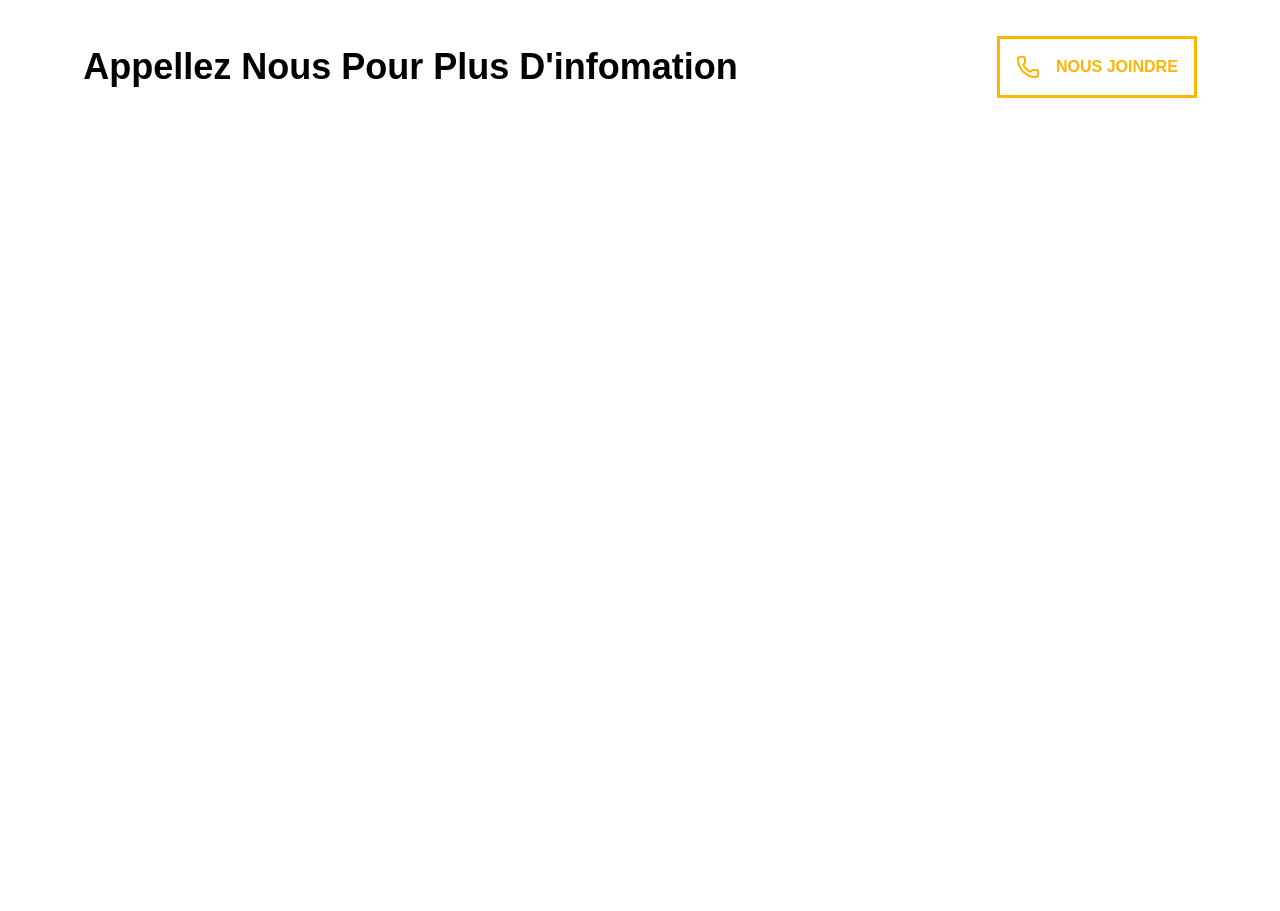
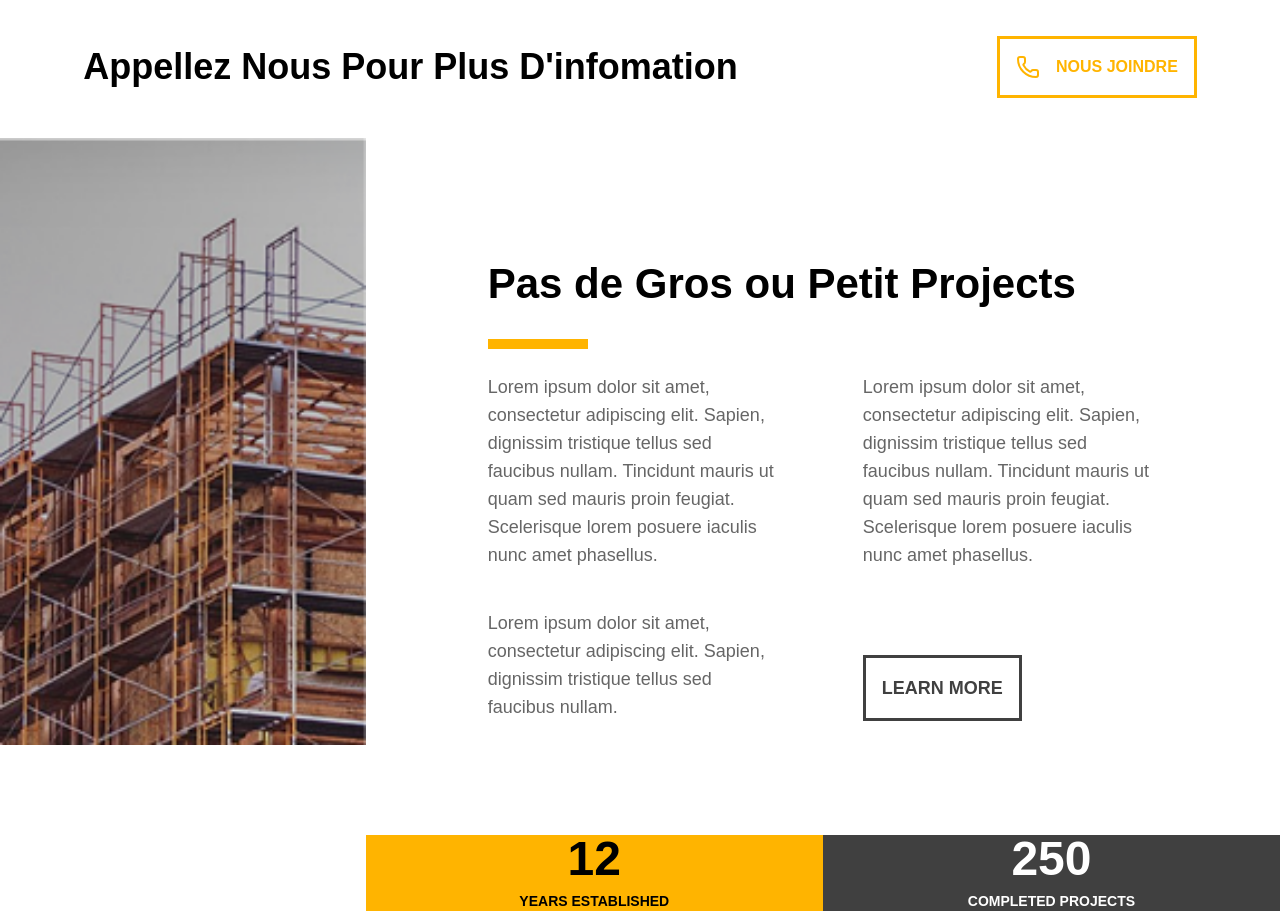
Before and after one commit to Nick-Lemy/merap_website, a Next.js app: page / in a window 1280 px wide. Shown: the part 760-1671 px from the top of the page. Before the commit the page ends 898 px from the top, so only its background shows below. Built offline with nearby package versions, Linux system fonts and the light colour scheme.

Commit message:
ci: section2 done

```diff
--- /dev/null
+++ b/src/app/(home)/_components/HomeSection2.tsx
@@ -0,0 +1,59 @@
+import React from "react";
+import Section2Img from "@/assets/home-section2.png";
+import Image from "next/image";
+
+export default function HomeSection2() {
+  return (
+    <section>
+      <div className="flex h-full justify-stretch items-stretch">
+        <div className="flex-4">
+          <Image src={Section2Img} alt="Section 2" className="w-full h-auto" />
+        </div>
+        <div className="flex flex-col w-full flex-10">
+          <div className="px-30.5 py-28.5 space-y-6 flex-8">
+            <h1 className="text-[42px] font-bold">
+              Pas de Gros ou Petit Projects
+            </h1>
+
+            <div className="w-25 h-2.5 bg-[#FFB400] " />
+            <div className="flex text-lg gap-20 text-[#666666] *:flex-1">
+              <div className="flex flex-col gap-10">
+                <p>
+                  Lorem ipsum dolor sit amet, consectetur adipiscing elit.
+                  Sapien, dignissim tristique tellus sed faucibus nullam.
+                  Tincidunt mauris ut quam sed mauris proin feugiat. Scelerisque
+                  lorem posuere iaculis nunc amet phasellus.
+                </p>
+                <p>
+                  Lorem ipsum dolor sit amet, consectetur adipiscing elit.
+                  Sapien, dignissim tristique tellus sed faucibus nullam.
+                </p>
+              </div>
+              <div className="flex flex-col justify-between">
+                <p>
+                  Lorem ipsum dolor sit amet, consectetur adipiscing elit.
+                  Sapien, dignissim tristique tellus sed faucibus nullam.
+                  Tincidunt mauris ut quam sed mauris proin feugiat. Scelerisque
+                  lorem posuere iaculis nunc amet phasellus.
+                </p>
+                <button className="border-3 w-fit justify-center cursor-pointer hover:bg-[#404040] hover:text-white transition-all transform duration-200 flex items-center gap-4 font-bold p-4 border-[#404040] text-[#404040]">
+                  <span>LEARN MORE</span>
+                </button>
+              </div>
+            </div>
+          </div>
+          <div className="flex w-full flex-3">
+            <div className="bg-[#FFB400] flex flex-col items-center justify-center gap-2 text-black flex-1 h-full">
+              <h1 className="text-5xl font-bold">12</h1>
+              <p className="font-extrabold text-sm">YEARS ESTABLISHED</p>
+            </div>
+            <div className="bg-[#404040] flex flex-col items-center justify-center gap-2 text-white flex-1 h-full">
+              <h1 className="text-5xl font-bold">250</h1>
+              <p className="font-extrabold text-sm">COMPLETED PROJECTS</p>
+            </div>
+          </div>
+        </div>
+      </div>
+    </section>
+  );
+}
--- a/src/app/(home)/page.tsx
+++ b/src/app/(home)/page.tsx
@@ -1,5 +1,6 @@
 import Hero from "./_components/Hero";
 import HomeSection1 from "./_components/HomeSection1";
+import HomeSection2 from "./_components/HomeSection2";
 
 export default function HomePage() {
   return (
@@ -8,6 +9,7 @@ export default function HomePage() {
       <div className="container mx-auto px-6">
         <HomeSection1 />
       </div>
+      <HomeSection2 />
     </main>
   );
 }
```
Also changed, not shown: src/assets/home-section2.png (added).
